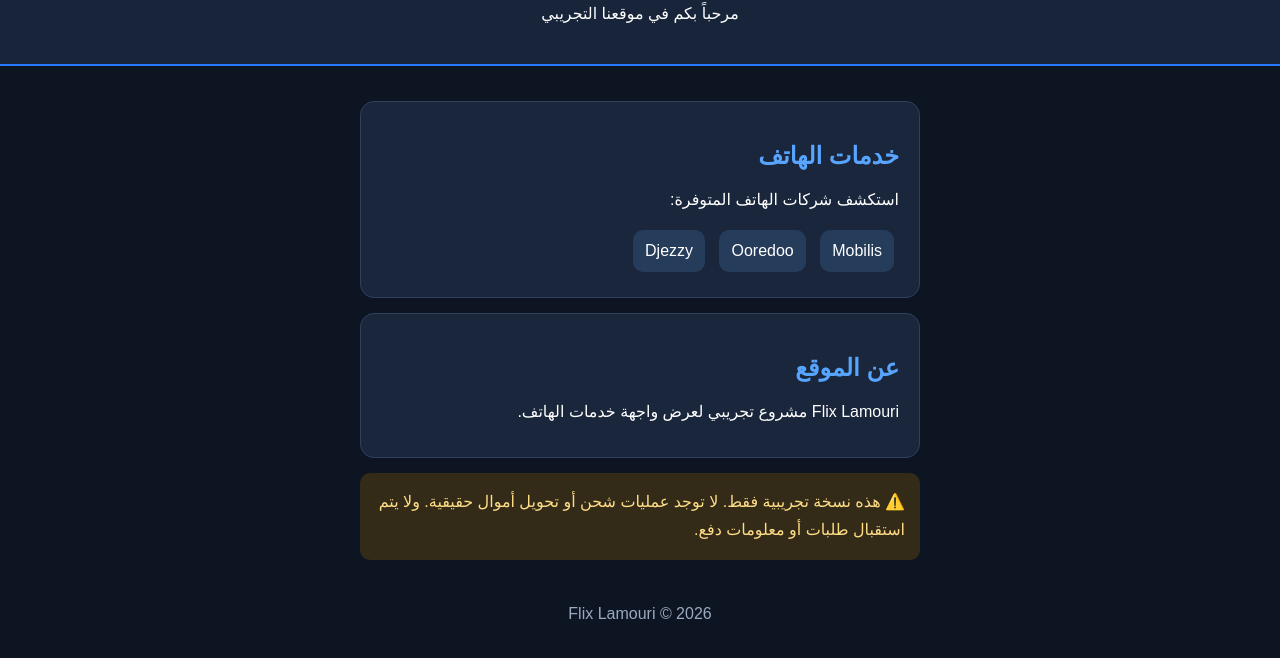
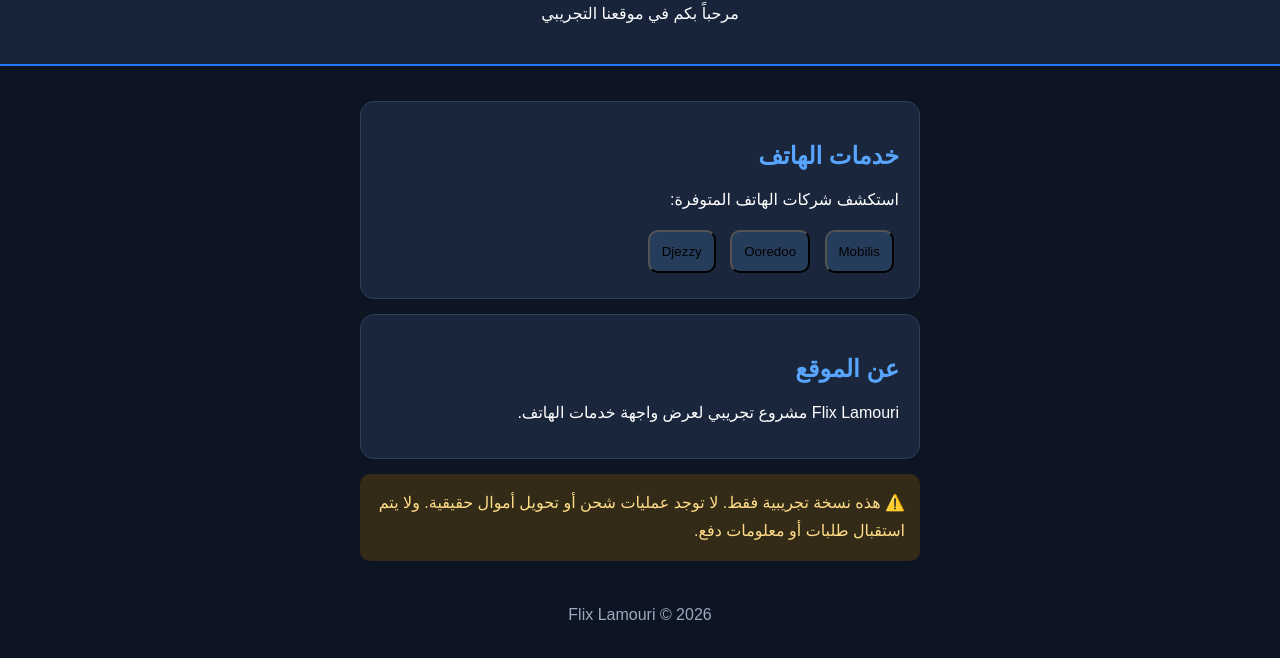
Before and after one commit to lamouriazziz5-oss/Flix_lamouri, a plain HTML site: page index.html in a window 1280 px wide. Shown: the part 74-732 px from the top of the page. Drawn offline with Linux system fonts and the light colour scheme.

Commit message:
Update index.html

```diff
--- a/index.html
+++ b/index.html
@@ -57,9 +57,11 @@ footer{text-align:center;color:#9baac0;padding:25px}
   <div class="card">
     <h2>خدمات الهاتف</h2>
     <p>استكشف شركات الهاتف المتوفرة:</p>
-    <div class="company">Mobilis</div>
-    <div class="company">Ooredoo</div>
-    <div class="company">Djezzy</div>
+    <button class="company" onclick="showCompany('Mobilis')">Mobilis</button>
+
+<button class="company" onclick="showCompany('Ooredoo')">Ooredoo</button>
+
+<button class="company" onclick="showCompany('Djezzy')">Djezzy</button>
   </div>
 
   <div class="card">
@@ -81,6 +83,10 @@ footer{text-align:center;color:#9baac0;padding:25px}
 <footer>
   Flix Lamouri © 2026
 </footer>
-
+<script>
+function showCompany(name) {
+  alert("اخترت شركة " + name + " - نسخة تجريبية");
+}
+</script>
 </body>
 </html>
```
